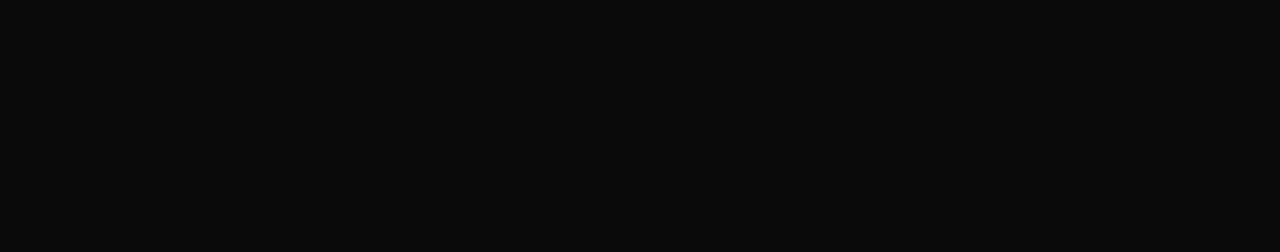
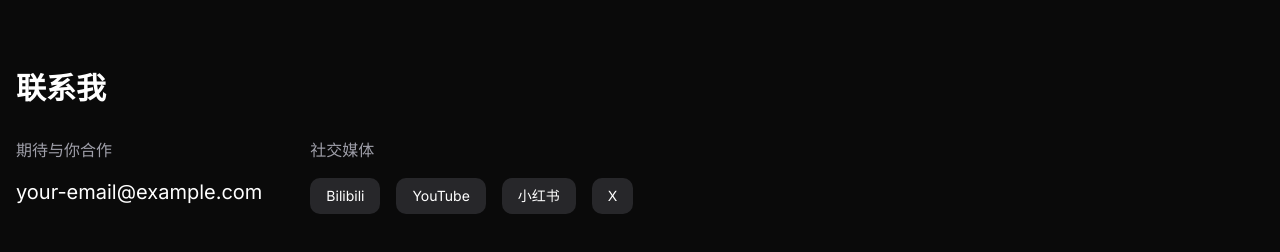
Before and after one commit to LeseningNano/nonacola3-Portfolio, a Next.js app: page / in a window 1280 px wide. Shown: the part 1107-1359 px from the top of the page. Before the commit the page ends 1096 px from the top, so only its background shows below. Built offline with nearby package versions, Linux system fonts and the light colour scheme; no server answers; the database is empty.

Commit message:
feat: add contact section with social links

```diff
--- a/app/page.tsx
+++ b/app/page.tsx
@@ -1,11 +1,13 @@
 import { HeroVideo } from "@/components/hero-video";
 import { VideoGrid } from "@/components/video-grid";
+import { ContactSection } from "@/components/contact-section";
 
 export default function Home() {
   return (
     <main>
       <HeroVideo />
       <VideoGrid />
+      <ContactSection />
     </main>
   );
 }
--- /dev/null
+++ b/components/contact-section.tsx
@@ -0,0 +1,36 @@
+import { siteConfig, socialLinks } from "@/lib/config";
+
+export function ContactSection() {
+  return (
+    <section className="py-20 px-4 max-w-7xl mx-auto border-t border-zinc-800">
+      <h2 className="text-3xl font-bold mb-8">联系我</h2>
+      <div className="flex flex-col md:flex-row gap-12">
+        <div>
+          <p className="text-zinc-400 mb-4">期待与你合作</p>
+          <a
+            href={`mailto:${siteConfig.email}`}
+            className="text-xl hover:text-zinc-300 transition-colors"
+          >
+            {siteConfig.email}
+          </a>
+        </div>
+        <div>
+          <p className="text-zinc-400 mb-4">社交媒体</p>
+          <div className="flex gap-4">
+            {socialLinks.map((link) => (
+              <a
+                key={link.name}
+                href={link.url}
+                target="_blank"
+                rel="noopener noreferrer"
+                className="px-4 py-2 bg-zinc-800 rounded-lg hover:bg-zinc-700 transition-colors text-sm"
+              >
+                {link.name}
+              </a>
+            ))}
+          </div>
+        </div>
+      </div>
+    </section>
+  );
+}
```
